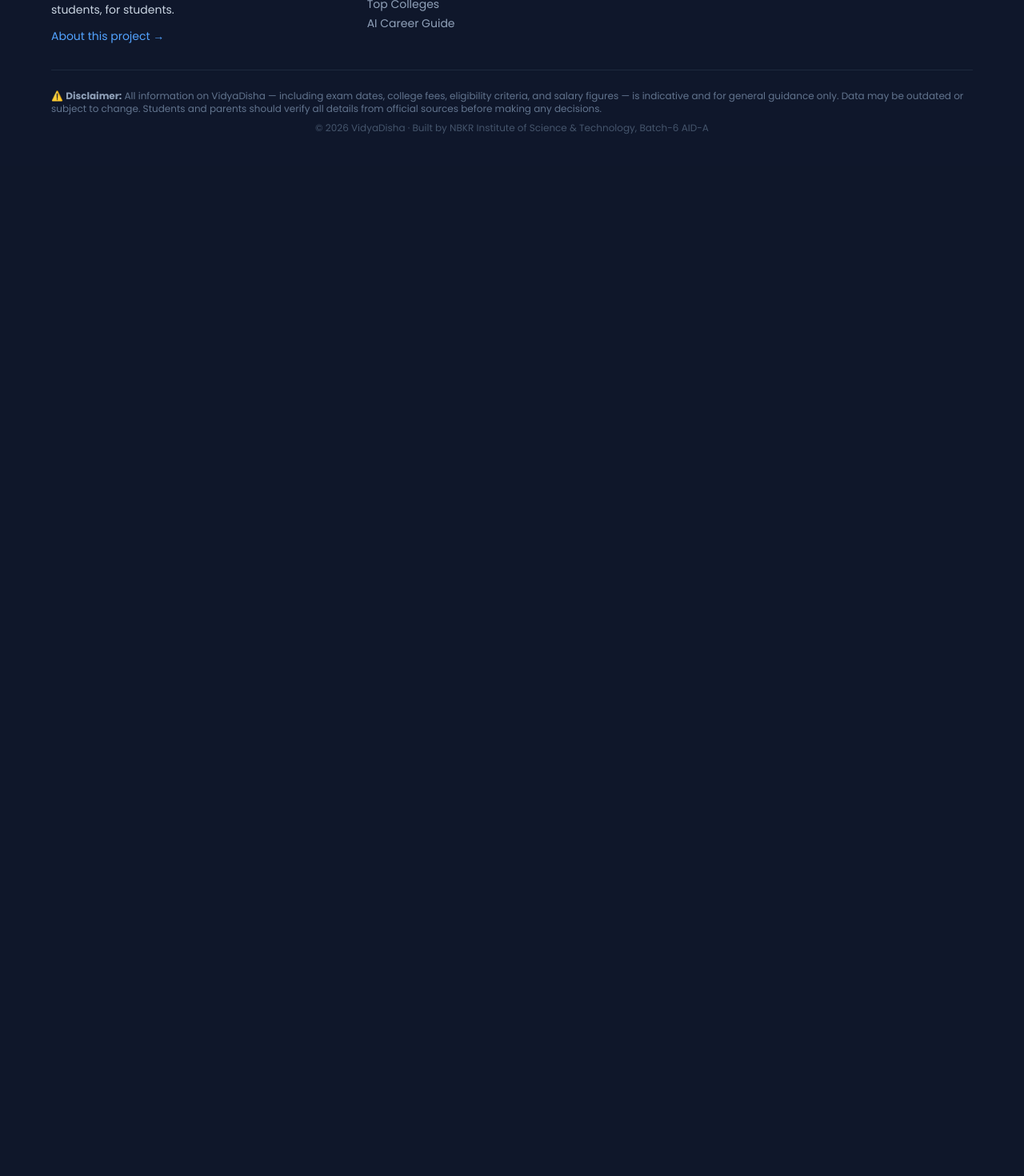
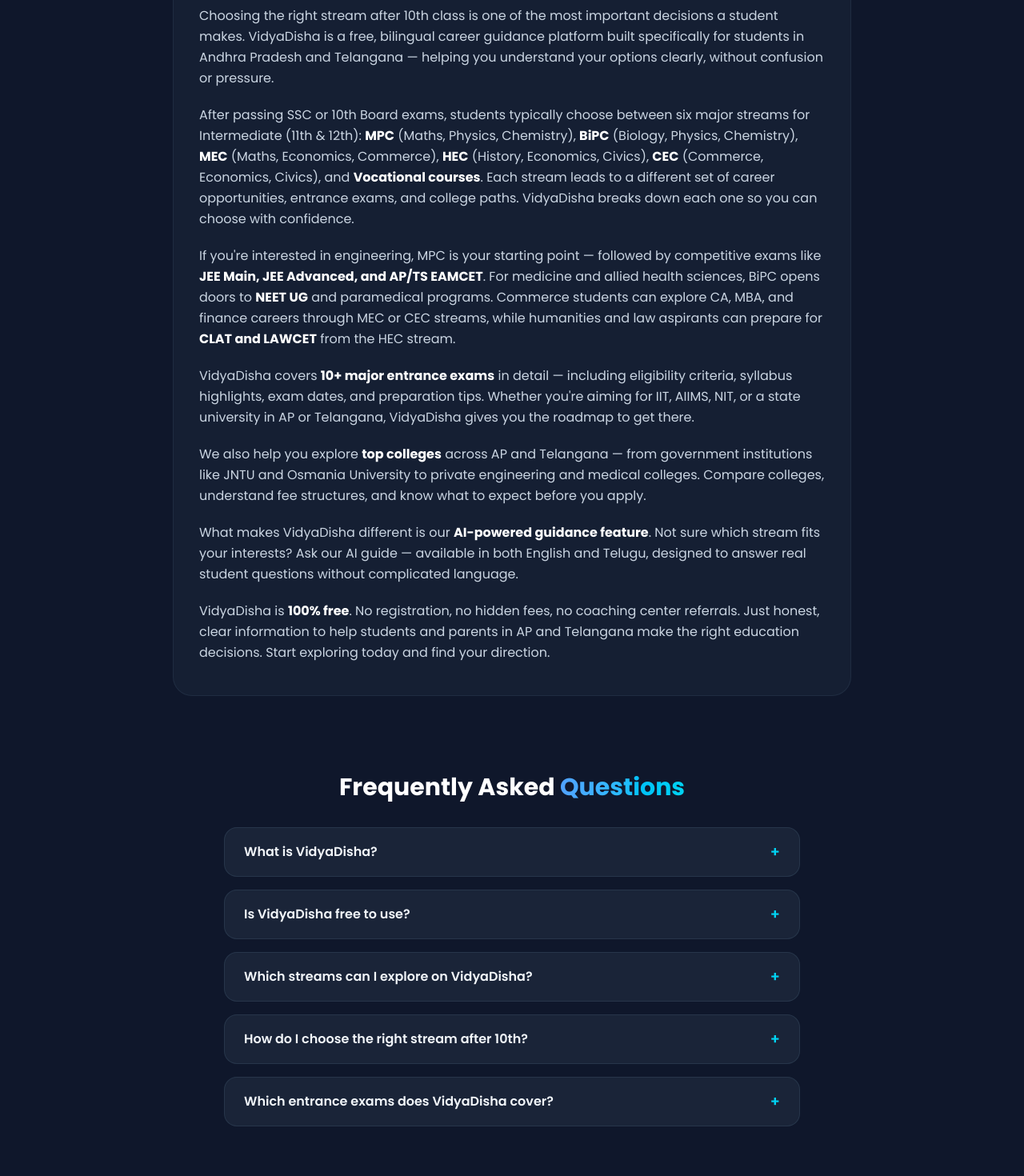
Before and after one commit to Mufeed06-cmd/guidestar, a Next.js app: page / in a window 1280 px wide. Shown: the part 1100-2570 px from the top of the page at 80% size. Before the commit the page ends 1308 px from the top, so only its background shows below. Built offline with nearby package versions, Linux system fonts and the light colour scheme.

Commit message:
Add AdSense script and SEO content

```diff
--- a/app/layout.js
+++ b/app/layout.js
@@ -52,6 +52,12 @@
           src="https://www.googletagmanager.com/gtag/js?id=G-3GJZ0KDXDE"
           strategy="afterInteractive"
         />
+        <Script
+          async
+          src="https://pagead2.googlesyndication.com/pagead/js/adsbygoogle.js?client=ca-pub-5485083249012996"
+          crossOrigin="anonymous"
+          strategy="afterInteractive"
+        />
         <Script id="google-analytics" strategy="afterInteractive">
           {`
             window.dataLayer = window.dataLayer || [];
@@ -60,6 +66,58 @@
             gtag('config', 'G-3GJZ0KDXDE');
           `}
         </Script>
+        <Script
+          id="faq-schema"
+          type="application/ld+json"
+          strategy="afterInteractive"
+        >
+          {`{
+    "@context": "https://schema.org",
+    "@type": "FAQPage",
+    "mainEntity": [
+      {
+        "@type": "Question",
+        "name": "What is VidyaDisha?",
+        "acceptedAnswer": {
+          "@type": "Answer",
+          "text": "VidyaDisha is a free career and education guidance platform helping students in Andhra Pradesh and Telangana choose the right stream, colleges, and career paths after 10th class."
+        }
+      },
+      {
+        "@type": "Question",
+        "name": "Is VidyaDisha free to use?",
+        "acceptedAnswer": {
+          "@type": "Answer",
+          "text": "Yes, VidyaDisha is completely free. All career guidance, college information, exam details, and AI guidance are available at no cost."
+        }
+      },
+      {
+        "@type": "Question",
+        "name": "Which streams can I explore on VidyaDisha?",
+        "acceptedAnswer": {
+          "@type": "Answer",
+          "text": "VidyaDisha covers 6 major streams: MPC (Maths, Physics, Chemistry), BiPC (Biology), MEC (Commerce), HEC (Humanities), CEC, and Vocational courses after 10th class."
+        }
+      },
+      {
+        "@type": "Question",
+        "name": "How do I choose the right stream after 10th?",
+        "acceptedAnswer": {
+          "@type": "Answer",
+          "text": "VidyaDisha provides stream-wise guides, entrance exam details, college comparisons, and an AI guide to help AP and Telangana students make the best decision after 10th class."
+        }
+      },
+      {
+        "@type": "Question",
+        "name": "Which entrance exams does VidyaDisha cover?",
+        "acceptedAnswer": {
+          "@type": "Answer",
+          "text": "VidyaDisha covers 10+ entrance exams including EAMCET, NEET, JEE, POLYCET, LAWCET, and other major exams relevant to students in AP and Telangana."
+        }
+      }
+    ]
+  }`}
+        </Script>
       </head>
       <body className="min-h-full flex flex-col bg-slate-900 text-slate-50 font-sans">
         <LanguageProvider>{children}</LanguageProvider>
--- a/app/page.js
+++ b/app/page.js
@@ -1,57 +1,99 @@
-'use client'
-import Link from 'next/link'
-import Navbar from '@/components/Navbar'
-import Footer from '@/components/Footer'
-import { useLang } from '@/lib/LanguageContext'
+"use client";
+import Link from "next/link";
+import Navbar from "@/components/Navbar";
+import Footer from "@/components/Footer";
+import { useLang } from "@/lib/LanguageContext";
 
 export default function Home() {
-  const { t } = useLang()
-  const h = t.home
+  const { t } = useLang();
+  const h = t.home;
 
   const cards = [
     {
       icon: (
-        <svg className="w-8 h-8 text-cyan-400 group-hover:scale-110 transition-transform duration-300" fill="none" stroke="currentColor" viewBox="0 0 24 24" strokeWidth="2">
+        <svg
+          className="w-8 h-8 text-cyan-400 group-hover:scale-110 transition-transform duration-300"
+          fill="none"
+          stroke="currentColor"
+          viewBox="0 0 24 24"
+          strokeWidth="2"
+        >
           <circle cx="12" cy="12" r="10" />
-          <polygon points="16.24 7.76 14.12 14.12 7.76 16.24 9.88 9.88 16.24 7.76" fill="currentColor" fillOpacity="0.1" />
+          <polygon
+            points="16.24 7.76 14.12 14.12 7.76 16.24 9.88 9.88 16.24 7.76"
+            fill="currentColor"
+            fillOpacity="0.1"
+          />
         </svg>
       ),
       title: h.card1Title,
       desc: h.card1Desc,
-      href: '/careers'
+      href: "/careers",
     },
     {
       icon: (
-        <svg className="w-8 h-8 text-emerald-400 group-hover:scale-110 transition-transform duration-300" fill="none" stroke="currentColor" viewBox="0 0 24 24" strokeWidth="2">
-          <path strokeLinecap="round" strokeLinejoin="round" d="M9 5H7a2 2 0 00-2 2v12a2 2 0 002 2h10a2 2 0 002-2V7a2 2 0 00-2-2h-2M9 5a2 2 0 002 2h2a2 2 0 002-2M9 5a2 2 0 012-2h2a2 2 0 012 2m-6 9l2 2 4-4" />
+        <svg
+          className="w-8 h-8 text-emerald-400 group-hover:scale-110 transition-transform duration-300"
+          fill="none"
+          stroke="currentColor"
+          viewBox="0 0 24 24"
+          strokeWidth="2"
+        >
+          <path
+            strokeLinecap="round"
+            strokeLinejoin="round"
+            d="M9 5H7a2 2 0 00-2 2v12a2 2 0 002 2h10a2 2 0 002-2V7a2 2 0 00-2-2h-2M9 5a2 2 0 002 2h2a2 2 0 002-2M9 5a2 2 0 012-2h2a2 2 0 012 2m-6 9l2 2 4-4"
+          />
         </svg>
       ),
       title: h.card2Title,
       desc: h.card2Desc,
-      href: '/exams'
+      href: "/exams",
     },
     {
       icon: (
-        <svg className="w-8 h-8 text-violet-400 group-hover:scale-110 transition-transform duration-300" fill="none" stroke="currentColor" viewBox="0 0 24 24" strokeWidth="2">
+        <svg
+          className="w-8 h-8 text-violet-400 group-hover:scale-110 transition-transform duration-300"
+          fill="none"
+          stroke="currentColor"
+          viewBox="0 0 24 24"
+          strokeWidth="2"
+        >
           <path d="M22 10v6M2 10l10-5 10 5-10 5z" />
-          <path d="M6 12v5c0 2 2 3 6 3s6-1 6-3v-5" fill="currentColor" fillOpacity="0.1" />
+          <path
+            d="M6 12v5c0 2 2 3 6 3s6-1 6-3v-5"
+            fill="currentColor"
+            fillOpacity="0.1"
+          />
         </svg>
       ),
       title: h.card3Title,
       desc: h.card3Desc,
-      href: '/colleges'
+      href: "/colleges",
     },
     {
       icon: (
-        <svg className="w-8 h-8 text-amber-400 group-hover:scale-110 transition-transform duration-300" fill="none" stroke="currentColor" viewBox="0 0 24 24" strokeWidth="2">
-          <path strokeLinecap="round" strokeLinejoin="round" d="M9.663 17h4.673M12 3v1m6.364 1.636l-.707.707M21 12h-1M4 12H3m3.343-5.657l-.707-.707m2.828 9.9a5 5 0 117.072 0l-.548.547A3.374 3.374 0 0014 18.469V19a2 2 0 11-4 0v-.531c0-.895-.356-1.754-.988-2.386l-.548-.547z" fill="currentColor" fillOpacity="0.1" />
+        <svg
+          className="w-8 h-8 text-amber-400 group-hover:scale-110 transition-transform duration-300"
+          fill="none"
+          stroke="currentColor"
+          viewBox="0 0 24 24"
+          strokeWidth="2"
+        >
+          <path
+            strokeLinecap="round"
+            strokeLinejoin="round"
+            d="M9.663 17h4.673M12 3v1m6.364 1.636l-.707.707M21 12h-1M4 12H3m3.343-5.657l-.707-.707m2.828 9.9a5 5 0 117.072 0l-.548.547A3.374 3.374 0 0014 18.469V19a2 2 0 11-4 0v-.531c0-.895-.356-1.754-.988-2.386l-.548-.547z"
+            fill="currentColor"
+            fillOpacity="0.1"
+          />
         </svg>
       ),
       title: h.card4Title,
       desc: h.card4Desc,
-      href: '/ai-guide'
+      href: "/ai-guide",
     },
-  ]
+  ];
 
   return (
     <main className="min-h-screen bg-slate-900 text-slate-50 flex flex-col font-sans">
@@ -62,20 +104,43 @@
         <div className="absolute top-1/2 left-1/2 -translate-x-1/2 -translate-y-1/2 w-[400px] h-[400px] bg-blue-600/10 blur-[100px] rounded-full pointer-events-none -z-10" />
         <div className="absolute top-1/3 left-1/2 -translate-x-1/2 -translate-y-1/2 w-[250px] h-[250px] bg-cyan-500/5 blur-[80px] rounded-full pointer-events-none -z-10" />
 
-        <p className="text-cyan-400 text-sm font-semibold mb-3 tracking-wider uppercase">{h.heroLabel}</p>
+        <p className="text-cyan-400 text-sm font-semibold mb-3 tracking-wider uppercase">
+          {h.heroLabel}
+        </p>
         <h2 className="text-3xl md:text-5xl font-bold mb-6 tracking-tight leading-tight">
-          {h.heroTitle} <span className="bg-gradient-to-r from-blue-400 to-cyan-400 bg-clip-text text-transparent">{h.heroHighlight}</span>
+          {h.heroTitle}{" "}
+          <span className="bg-gradient-to-r from-blue-400 to-cyan-400 bg-clip-text text-transparent">
+            {h.heroHighlight}
+          </span>
         </h2>
-        <p className="text-slate-400 text-lg mb-10 max-w-2xl mx-auto leading-relaxed">{h.heroDesc}</p>
+        <p className="text-slate-400 text-lg mb-10 max-w-2xl mx-auto leading-relaxed">
+          {h.heroDesc}
+        </p>
 
         <div className="flex flex-col sm:flex-row gap-4 justify-center items-stretch sm:items-center w-full">
-          <Link href="/ai-guide" className="w-full sm:w-auto bg-gradient-to-r from-blue-500 to-cyan-500 text-white font-bold px-8 py-4 rounded-xl shadow-lg shadow-blue-500/10 hover:shadow-cyan-500/20 hover:from-blue-600 hover:to-cyan-600 hover:scale-[1.03] active:scale-[0.97] transition-all duration-200 ease-in-out text-center cursor-pointer">
+          <Link
+            href="/ai-guide"
+            className="w-full sm:w-auto bg-gradient-to-r from-blue-500 to-cyan-500 text-white font-bold px-8 py-4 rounded-xl shadow-lg shadow-blue-500/10 hover:shadow-cyan-500/20 hover:from-blue-600 hover:to-cyan-600 hover:scale-[1.03] active:scale-[0.97] transition-all duration-200 ease-in-out text-center cursor-pointer"
+          >
             {h.ctaAI}
           </Link>
-          <Link href="/careers" className="group w-full sm:w-auto flex items-center justify-center gap-2 border border-slate-700 bg-slate-800/30 text-slate-200 hover:text-cyan-400 hover:border-cyan-400 hover:bg-slate-800/75 font-semibold px-8 py-4 rounded-xl hover:scale-[1.03] active:scale-[0.97] transition-all duration-200 ease-in-out text-center cursor-pointer">
+          <Link
+            href="/careers"
+            className="group w-full sm:w-auto flex items-center justify-center gap-2 border border-slate-700 bg-slate-800/30 text-slate-200 hover:text-cyan-400 hover:border-cyan-400 hover:bg-slate-800/75 font-semibold px-8 py-4 rounded-xl hover:scale-[1.03] active:scale-[0.97] transition-all duration-200 ease-in-out text-center cursor-pointer"
+          >
             <span>{h.ctaExplore}</span>
-            <svg className="w-4 h-4 transform group-hover:translate-x-1 transition-transform duration-200" fill="none" stroke="currentColor" viewBox="0 0 24 24" strokeWidth="2">
-              <path strokeLinecap="round" strokeLinejoin="round" d="M14 5l7 7m0 0l-7 7m7-7H3" />
+            <svg
+              className="w-4 h-4 transform group-hover:translate-x-1 transition-transform duration-200"
+              fill="none"
+              stroke="currentColor"
+              viewBox="0 0 24 24"
+              strokeWidth="2"
+            >
+              <path
+                strokeLinecap="round"
+                strokeLinejoin="round"
+                d="M14 5l7 7m0 0l-7 7m7-7H3"
+              />
             </svg>
           </Link>
         </div>
@@ -83,16 +148,28 @@
         {/* Stats Row */}
         <div className="mt-16 grid grid-cols-3 gap-6 max-w-2xl mx-auto w-full border-t border-slate-800/60 pt-8">
           <div className="text-center group">
-            <div className="text-3xl md:text-4xl font-extrabold bg-gradient-to-r from-blue-400 to-cyan-400 bg-clip-text text-transparent group-hover:scale-105 transition-transform duration-200">91+</div>
-            <p className="text-slate-400 text-xs md:text-sm mt-1 font-semibold tracking-wide uppercase">{h.statsColleges}</p>
+            <div className="text-3xl md:text-4xl font-extrabold bg-gradient-to-r from-blue-400 to-cyan-400 bg-clip-text text-transparent group-hover:scale-105 transition-transform duration-200">
+              91+
+            </div>
+            <p className="text-slate-400 text-xs md:text-sm mt-1 font-semibold tracking-wide uppercase">
+              {h.statsColleges}
+            </p>
           </div>
           <div className="text-center border-x border-slate-800/60 px-4 group">
-            <div className="text-3xl md:text-4xl font-extrabold bg-gradient-to-r from-blue-400 to-cyan-400 bg-clip-text text-transparent group-hover:scale-105 transition-transform duration-200">10+</div>
-            <p className="text-slate-400 text-xs md:text-sm mt-1 font-semibold tracking-wide uppercase">{h.statsExams}</p>
+            <div className="text-3xl md:text-4xl font-extrabold bg-gradient-to-r from-blue-400 to-cyan-400 bg-clip-text text-transparent group-hover:scale-105 transition-transform duration-200">
+              10+
+            </div>
+            <p className="text-slate-400 text-xs md:text-sm mt-1 font-semibold tracking-wide uppercase">
+              {h.statsExams}
+            </p>
           </div>
           <div className="text-center group">
-            <div className="text-3xl md:text-4xl font-extrabold bg-gradient-to-r from-blue-400 to-cyan-400 bg-clip-text text-transparent group-hover:scale-105 transition-transform duration-200">6</div>
-            <p className="text-slate-400 text-xs md:text-sm mt-1 font-semibold tracking-wide uppercase">{h.statsStreams}</p>
+            <div className="text-3xl md:text-4xl font-extrabold bg-gradient-to-r from-blue-400 to-cyan-400 bg-clip-text text-transparent group-hover:scale-105 transition-transform duration-200">
+              6
+            </div>
+            <p className="text-slate-400 text-xs md:text-sm mt-1 font-semibold tracking-wide uppercase">
+              {h.statsStreams}
+            </p>
           </div>
         </div>
       </section>
@@ -103,16 +180,148 @@
             <div className="bg-slate-800/80 border border-slate-700/60 rounded-2xl p-6 hover:border-blue-500 hover:shadow-[0_0_20px_rgba(59,130,246,0.15)] hover:scale-[1.03] active:scale-[0.97] transition-all duration-200 ease-in-out cursor-pointer h-full flex flex-col justify-between">
               <div>
                 <div className="mb-4">{card.icon}</div>
-                <h3 className="text-white font-semibold text-lg group-hover:text-cyan-300 transition-colors duration-200">{card.title}</h3>
-                <p className="text-slate-400 text-sm mt-2 leading-relaxed">{card.desc}</p>
+                <h3 className="text-white font-semibold text-lg group-hover:text-cyan-300 transition-colors duration-200">
+                  {card.title}
+                </h3>
+                <p className="text-slate-400 text-sm mt-2 leading-relaxed">
+                  {card.desc}
+                </p>
               </div>
-              <span className="text-xs text-blue-400 font-semibold mt-4 block group-hover:translate-x-1 transition-transform duration-200">Learn more →</span>
+              <span className="text-xs text-blue-400 font-semibold mt-4 block group-hover:translate-x-1 transition-transform duration-200">
+                Learn more →
+              </span>
             </div>
           </Link>
         ))}
       </section>
 
+      {/* SEO Content Section */}
+      <section className="px-6 py-12 max-w-4xl mx-auto w-full">
+        <div className="bg-slate-800/50 border border-slate-700/40 rounded-3xl px-8 py-10 text-slate-300 leading-relaxed space-y-5 text-sm md:text-base">
+          <h2 className="text-2xl md:text-3xl font-bold text-white mb-4">
+            Career Guidance for Students in{" "}
+            <span className="bg-gradient-to-r from-blue-400 to-cyan-400 bg-clip-text text-transparent">
+              Andhra Pradesh & Telangana
+            </span>
+          </h2>
+          <p>
+            Choosing the right stream after 10th class is one of the most
+            important decisions a student makes. VidyaDisha is a free, bilingual
+            career guidance platform built specifically for students in Andhra
+            Pradesh and Telangana — helping you understand your options clearly,
+            without confusion or pressure.
+          </p>
+          <p>
+            After passing SSC or 10th Board exams, students typically choose
+            between six major streams for Intermediate (11th & 12th):{" "}
+            <strong className="text-white">MPC</strong> (Maths, Physics,
+            Chemistry), <strong className="text-white">BiPC</strong> (Biology,
+            Physics, Chemistry), <strong className="text-white">MEC</strong>{" "}
+            (Maths, Economics, Commerce),{" "}
+            <strong className="text-white">HEC</strong> (History, Economics,
+            Civics), <strong className="text-white">CEC</strong> (Commerce,
+            Economics, Civics), and{" "}
+            <strong className="text-white">Vocational courses</strong>. Each
+            stream leads to a different set of career opportunities, entrance
+            exams, and college paths. VidyaDisha breaks down each one so you can
+            choose with confidence.
+          </p>
+          <p>
+            If you're interested in engineering, MPC is your starting point —
+            followed by competitive exams like{" "}
+            <strong className="text-white">
+              JEE Main, JEE Advanced, and AP/TS EAMCET
+            </strong>
+            . For medicine and allied health sciences, BiPC opens doors to{" "}
+            <strong className="text-white">NEET UG</strong> and paramedical
+            programs. Commerce students can explore CA, MBA, and finance careers
+            through MEC or CEC streams, while humanities and law aspirants can
+            prepare for <strong className="text-white">CLAT and LAWCET</strong>{" "}
+            from the HEC stream.
+          </p>
+          <p>
+            VidyaDisha covers{" "}
+            <strong className="text-white">10+ major entrance exams</strong> in
+            detail — including eligibility criteria, syllabus highlights, exam
+            dates, and preparation tips. Whether you're aiming for IIT, AIIMS,
+            NIT, or a state university in AP or Telangana, VidyaDisha gives you
+            the roadmap to get there.
+          </p>
+          <p>
+            We also help you explore{" "}
+            <strong className="text-white">top colleges</strong> across AP and
+            Telangana — from government institutions like JNTU and Osmania
+            University to private engineering and medical colleges. Compare
+            colleges, understand fee structures, and know what to expect before
+            you apply.
+          </p>
+          <p>
+            What makes VidyaDisha different is our{" "}
+            <strong className="text-white">AI-powered guidance feature</strong>.
+            Not sure which stream fits your interests? Ask our AI guide —
+            available in both English and Telugu, designed to answer real
+            student questions without complicated language.
+          </p>
+          <p>
+            VidyaDisha is <strong className="text-white">100% free</strong>. No
+            registration, no hidden fees, no coaching center referrals. Just
+            honest, clear information to help students and parents in AP and
+            Telangana make the right education decisions. Start exploring today
+            and find your direction.
+          </p>
+        </div>
+      </section>
+
+      {/* FAQ Section */}
+      <section className="px-6 py-12 max-w-3xl mx-auto w-full">
+        <h2 className="text-2xl md:text-3xl font-bold text-center mb-8 text-white">
+          Frequently Asked{" "}
+          <span className="bg-gradient-to-r from-blue-400 to-cyan-400 bg-clip-text text-transparent">
+            Questions
+          </span>
+        </h2>
+        <div className="flex flex-col gap-4">
+          {[
+            {
+              q: "What is VidyaDisha?",
+              a: "VidyaDisha is a free career and education guidance platform helping students in Andhra Pradesh and Telangana choose the right stream, colleges, and career paths after 10th class.",
+            },
+            {
+              q: "Is VidyaDisha free to use?",
+              a: "Yes, completely free. All career guidance, college information, exam details, and AI guidance are available at no cost.",
+            },
+            {
+              q: "Which streams can I explore on VidyaDisha?",
+              a: "VidyaDisha covers 6 major streams: MPC, BiPC, MEC, HEC, CEC, and Vocational courses after 10th class.",
+            },
+            {
+              q: "How do I choose the right stream after 10th?",
+              a: "VidyaDisha provides stream-wise guides, entrance exam details, college comparisons, and an AI guide to help you make the best decision.",
+            },
+            {
+              q: "Which entrance exams does VidyaDisha cover?",
+              a: "VidyaDisha covers 10+ entrance exams including EAMCET, NEET, JEE, POLYCET, LAWCET, and other major exams for AP and Telangana students.",
+            },
+          ].map((item, i) => (
+            <details
+              key={i}
+              className="group bg-slate-800/80 border border-slate-700/60 rounded-2xl px-6 py-4 hover:border-blue-500 transition-all duration-200"
+            >
+              <summary className="font-semibold text-slate-100 cursor-pointer list-none flex justify-between items-center gap-4">
+                {item.q}
+                <span className="text-cyan-400 text-lg group-open:rotate-45 transition-transform duration-200 flex-shrink-0">
+                  +
+                </span>
+              </summary>
+              <p className="text-slate-400 text-sm mt-3 leading-relaxed">
+                {item.a}
+              </p>
+            </details>
+          ))}
+        </div>
+      </section>
+
       <Footer />
     </main>
-  )
+  );
 }
```
